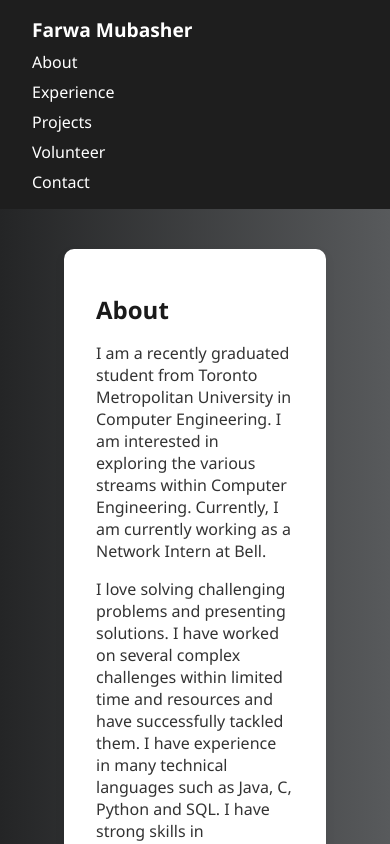
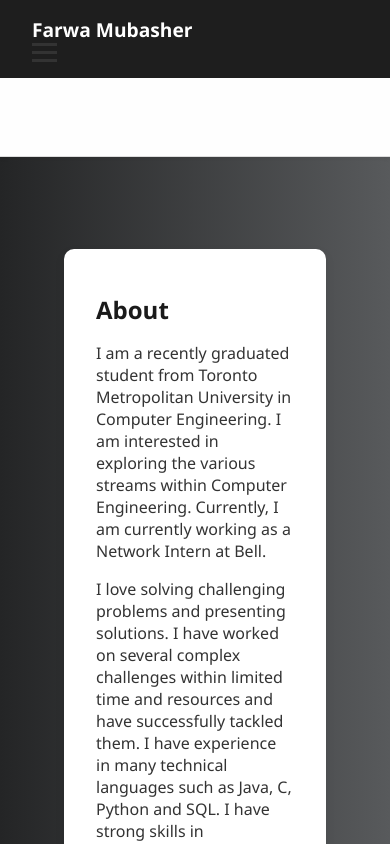
Before and after one commit to farwamubasher/farwamubasher, a React (Create React App) app: page / in a window 390 px wide. Shown: the top 844 px of the page. Built offline with nearby package versions, Linux system fonts and the light colour scheme.

Commit message:
fixing nav bar

```diff
--- a/src/App.css
+++ b/src/App.css
@@ -76,18 +76,53 @@ section {
   font-weight: 500;
 }
 
-/* Responsive layout: stack vertically on small screens */
+
+/* Hamburger menu styles */
+.hamburger {
+  display: none;
+  flex-direction: column;
+  cursor: pointer;
+  gap: 5px;
+}
+
+.bar {
+  width: 25px;
+  height: 3px;
+  background-color: #333;
+  transition: 0.3s;
+}
+
+
+
+/* Responsive styles */
 @media (max-width: 768px) {
+  .hamburger {
+    display: flex;
+  }
   .navbar-container {
     flex-direction: column;
     align-items: flex-start;
   }
 
+
   .nav-links {
+    position: absolute;
+    top: 60px;
+    left: 0;
+    width: 100%;
     flex-direction: column;
     align-items: flex-start;
-    gap: 0.5rem;
-    margin-top: 0.5rem;
+    background: #fff;
+    display: none;
+  }
+
+  .nav-links.open {
+    display: flex;
+  }
+
+  .nav-links li {
+    padding: 15px 0;
+    text-align: center;
   }
 }
 
--- a/src/App.js
+++ b/src/App.js
@@ -1,4 +1,4 @@
-import React from 'react';
+import React, { useState } from 'react';
 import './App.css';
 import TabAbout from './Components/TabAbout';
 import TabWorkExperience from './Components/TabWorkExperience';
@@ -7,10 +7,16 @@ import TabContact from './Components/TabContact';
 import TabProjects from './Components/TabProjects';
 
 const App = () => {
+  const [menuOpen, setMenuOpen] = useState(false);
+
+  const toggleMenu = () => setMenuOpen(!menuOpen);
+  const closeMenu = () => setMenuOpen(false);
+
   const scrollToSection = (id) => {
     const section = document.getElementById(id);
     if (section) {
       section.scrollIntoView({ behavior: 'smooth' });
+      closeMenu();
     }
   };
 
@@ -18,25 +24,27 @@ const App = () => {
     <div className="app">
       <header>
         <nav className="navbar">
-        <div className="navbar-container">
-          <div className="logo">Farwa Mubasher</div>
-          <ul className="nav-links">
-            {/* Navigation links */}
-            <li><a href="#about">About</a></li>
-            <li><a href="#experience">Experience</a></li>
-            <li><a href="#projects">Projects</a></li>
-            <li><a href="#volunteer">Volunteer</a></li>
-            <li><a href="#contact">Contact</a></li>
-          </ul>
-        </div>
-      </nav>
+          <div className="navbar-container">
+            <div className="logo">Farwa Mubasher</div>
+            <div className="hamburger" onClick={toggleMenu}>
+              <span className="bar"></span>
+              <span className="bar"></span>
+              <span className="bar"></span>
+            </div>
+            <ul className={`nav-links ${menuOpen ? 'open' : ''}`}>
+              <li><a onClick={() => scrollToSection('about')}>About</a></li>
+              <li><a onClick={() => scrollToSection('experience')}>Experience</a></li>
+              <li><a onClick={() => scrollToSection('projects')}>Projects</a></li>
+              <li><a onClick={() => scrollToSection('volunteer')}>Volunteer</a></li>
+              <li><a onClick={() => scrollToSection('contact')}>Contact</a></li>
+            </ul>
+          </div>
+        </nav>
       </header>
-      <div className="page-banner">
-        {/* Page banner
-        <h2>Farwa Mubasher Website</h2>*/}
-      </div>
+
+      <div className="page-banner"></div>
+
       <main className="content">
-        {/* Main content sections */}
         <section id="about"><TabAbout /></section>
         <section id="experience"><TabWorkExperience /></section>
         <section id="projects"><TabProjects /></section>
@@ -45,7 +53,6 @@ const App = () => {
       </main>
 
       <footer>
-        {/* Footer */}
         © 2025 Farwa Mubasher Professional Portfolio. All rights reserved.
       </footer>
     </div>
```
Also changed, not shown: 11 other files (tests, documents, lock files or other folders).
